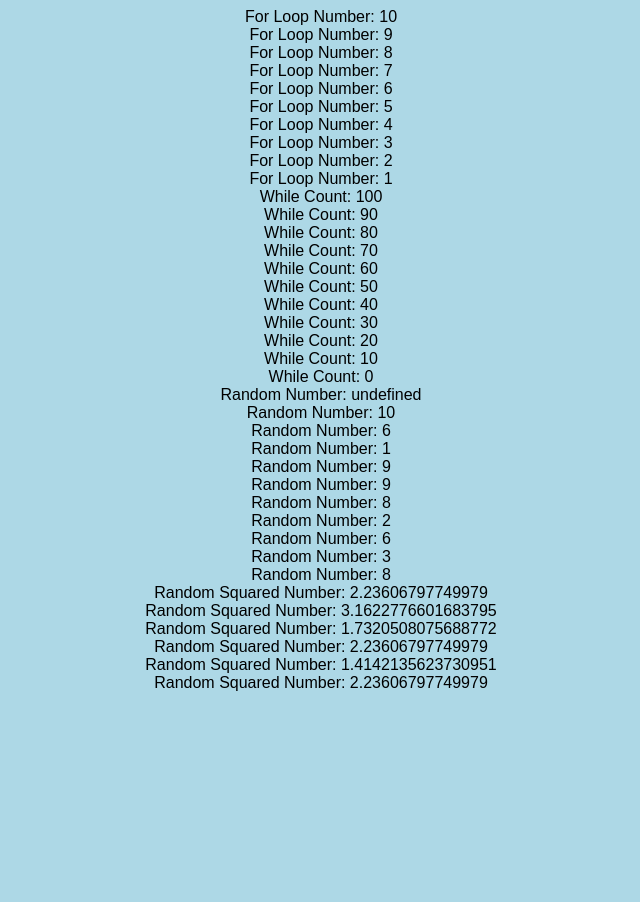
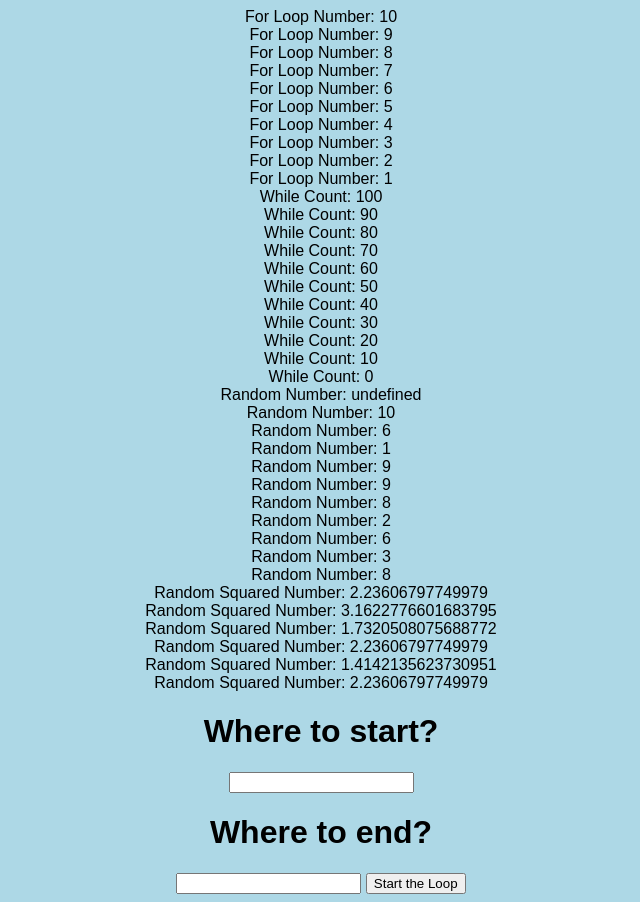
Before and after one commit to angellicodigo/JavaTest.io, a plain HTML site: page index.html in a window 1280 px wide. Shown: the whole page, without its empty margins (319-959 px from the left). Before the commit the page ends 800 px from the top, so only its background shows below. Drawn offline with Linux system fonts and the light colour scheme.

Commit message:
Update index.html

```diff
--- a/index.html
+++ b/index.html
@@ -7,6 +7,10 @@
     <noscript>Noscript</noscript>
   </head>
   <body style="background-color:lightblue;">
-
+    <h1>Where to start?</h1>
+    <input type="text" id="start">
+    <h1>Where to end?</h1>
+    <input type="text" id="end">
+    <button onclick="myLoop()">Start the Loop</button>
   </body>
 </html>
```
